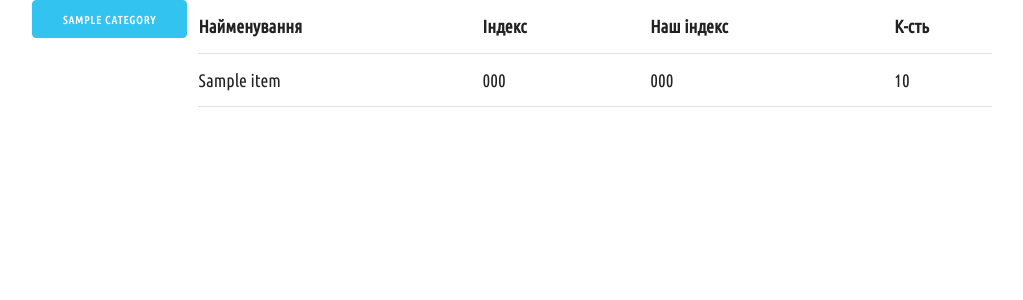
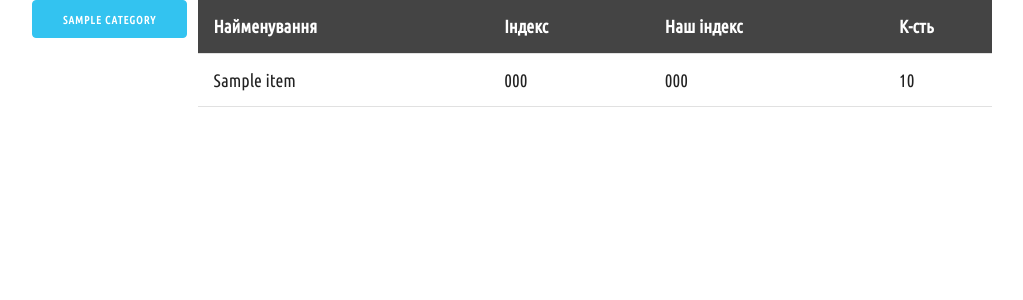
Before and after one commit to samitnuk/warehousedb, a Django app: page / in a window 1280 px wide. Shown: the part 67-367 px from the top of the page, without its empty margins (128-1151 px from the left). Run offline with Django 3.2, Linux system fonts and the light colour scheme; tables that the repository leaves empty hold one stand-in row (values such as "Sample post").

Commit message:
update tables style

```diff
--- a/items/static/css/main.css
+++ b/items/static/css/main.css
@@ -8,6 +8,15 @@ table {
     font-size: 18px;
 }
 
+th:first-child, td:first-child {
+    padding-left: 15px;
+}
+
+thead {
+    background-color: #444;
+    color: #fff;
+}
+
 tbody tr:hover {
     background-color: #eee;
 }
```
